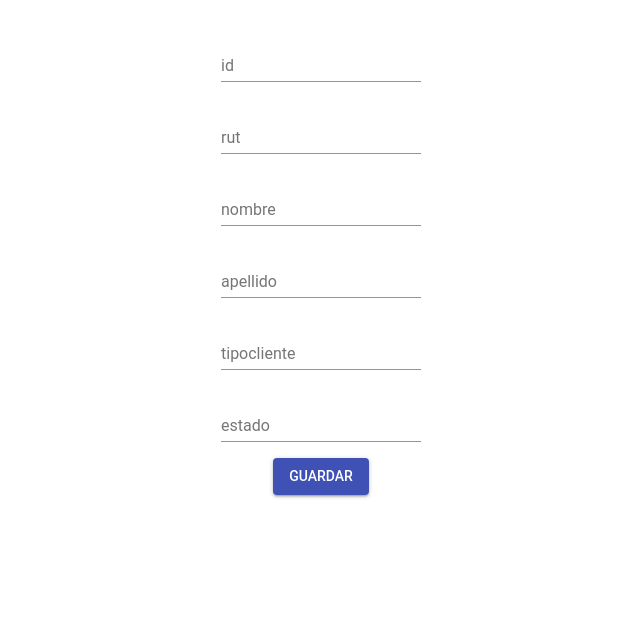
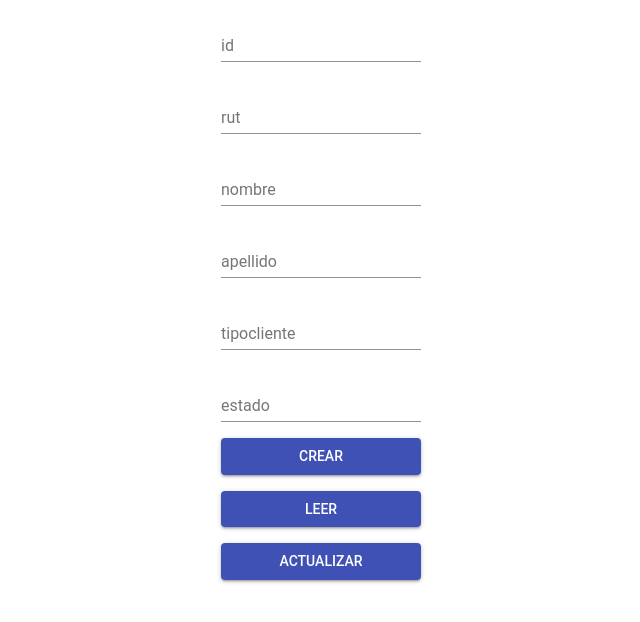
Before and after one commit to absebx/frontProductosApiNetcore, a React (Create React App) app in the folder frontend/: page /app/cliente in a window 1280 px wide. Shown: the top 622 px of the page, without its empty margins (319-959 px from the left). Built offline with nearby package versions, Linux system fonts and the light colour scheme.

Commit message:
Agrega métodos crud vacíos

```diff
--- a/frontend/src/componentes/Cliente.js
+++ b/frontend/src/componentes/Cliente.js
@@ -28,6 +28,7 @@ const styles = theme => ({
       width: 200,
     },
     button: {
+        width: 200,
         margin: theme.spacing.unit,
     },
       input: {
@@ -51,7 +52,7 @@ class Cliente extends Component {
         };
     }
 
-    handleClick = () => {
+    handleClickCrear = () => {
 
         if( this.state.id !== '' &&
             this.state.rut !== '' &&
@@ -83,12 +84,19 @@ class Cliente extends Component {
         }
     }
 
+    handleClickLeer = () => {
+        alert('Cliente cargado');
+    }
+
+    handleClickActualizar = () => {
+        alert('Cliente actuazado');
+    }
+
     render () {
         const { classes } = this.props;
         return (
             <div>
             <center>
-                <br/>
                 <br/>
                 <TextField
                     id="id"
@@ -154,9 +162,27 @@ class Cliente extends Component {
                     variant="contained"
                     color="primary"
                     className={classes.button}
-                    onClick={this.handleClick}
+                    onClick={this.handleClickCrear}
                 >
-                Guardar
+                Crear
+                </Button >
+                <br/>
+                <Button
+                    variant="contained"
+                    color="primary"
+                    className={classes.button}
+                    onClick={this.handleClickLeer}
+                >
+                Leer
+                </Button >
+                <br/>
+                <Button
+                    variant="contained"
+                    color="primary"
+                    className={classes.button}
+                    onClick={this.handleClickActualizar}
+                >
+                Actualizar
                 </Button >
                 </center>
             </div>
```
